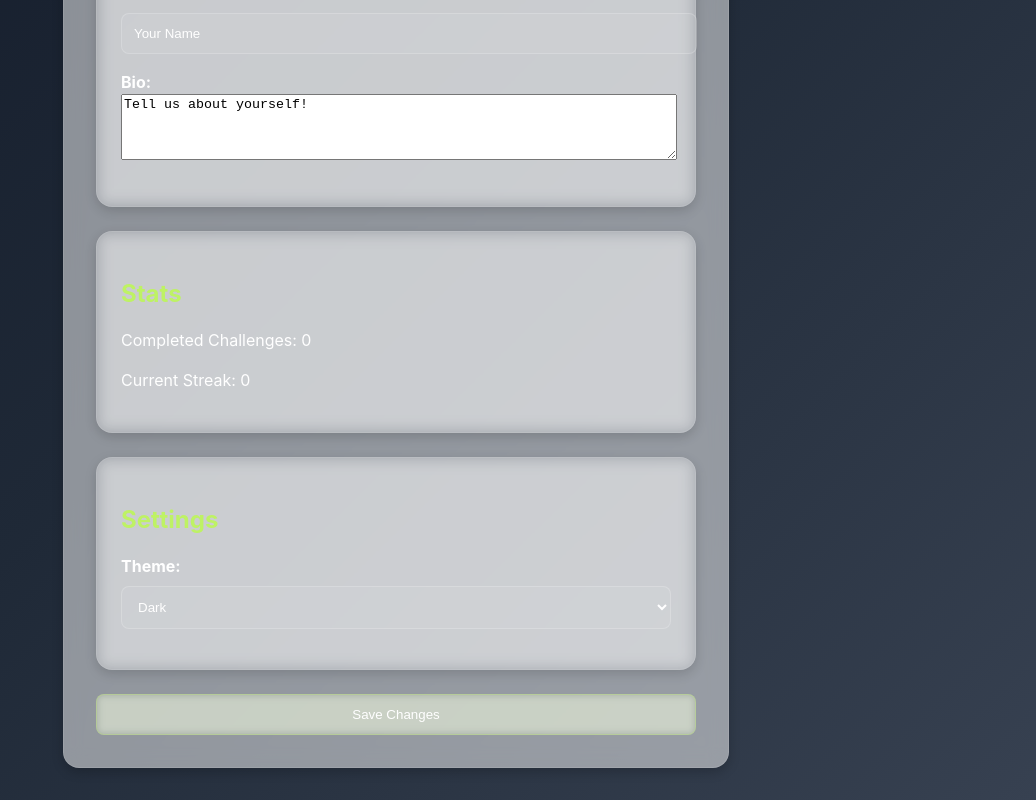
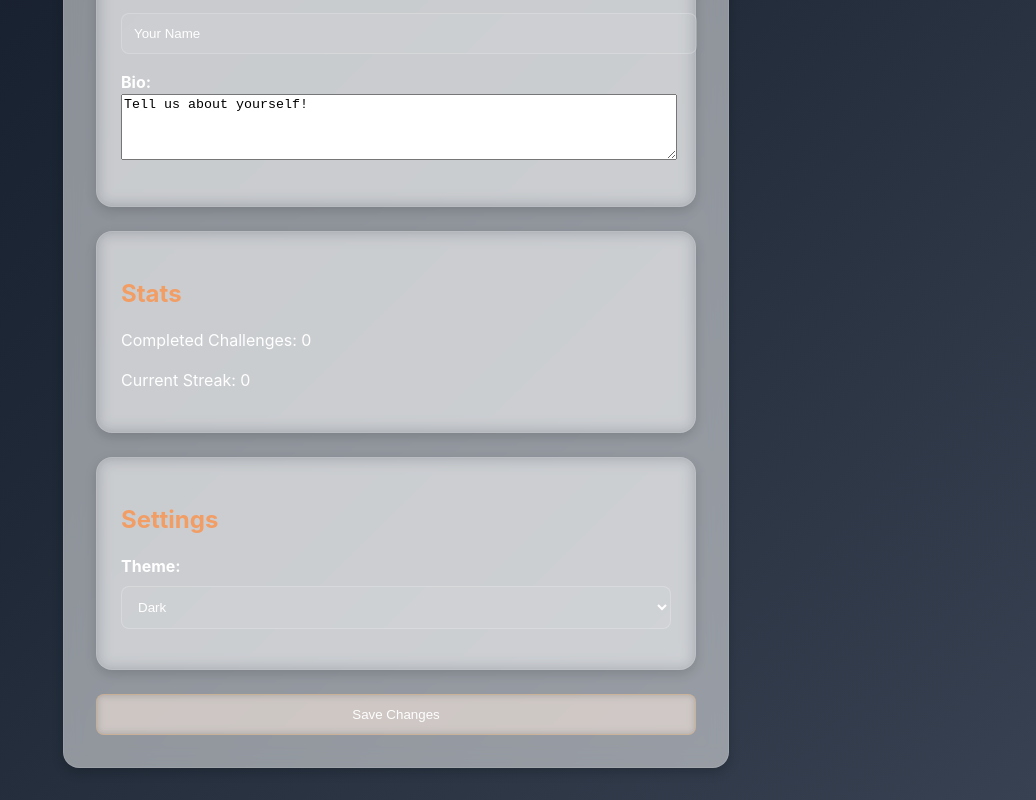
Before and after one commit to robertoandino/challenge-me, a React (Vite) app: page /profile in a window 1280 px wide. Shown: the part 461-1261 px from the top of the page, without its empty margins (244-1280 px from the left). Built offline with nearby package versions, Linux system fonts and the light colour scheme.

Commit message:
Update Profile component colors

```diff
--- a/src/components/Profile/Profile.css
+++ b/src/components/Profile/Profile.css
@@ -76,7 +76,7 @@
 }
 
 .profile-section h2 {
-    color: #bef264;
+    color: #f29d64;
     margin-bottom: 1rem;
     font-size: 1.5rem;
 }
@@ -113,8 +113,8 @@
 .save-button {
     width: 100%;
     padding: 0.75rem;
-    background: rgba(190, 242, 100, 0.1);
-    border: 1px solid rgba(190, 242, 100, 0.3);
+    background: rgba(242, 152, 100, 0.1);
+    border: 1px solid rgba(242, 176, 100, 0.3);
     color: white;
     border-radius: 0.5rem;
     cursor: pointer;
@@ -124,6 +124,6 @@
 }
 
 .save-button:hover {
-    background: rgba(190, 242, 100, 0.5);
+    background: rgba(242, 145, 100, 0.5);
     transform: translateY(-2px);
 }
```
